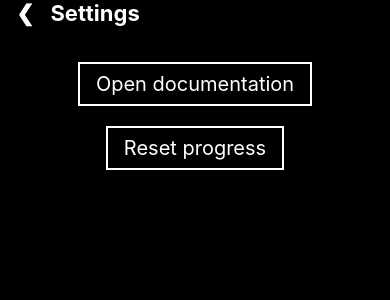
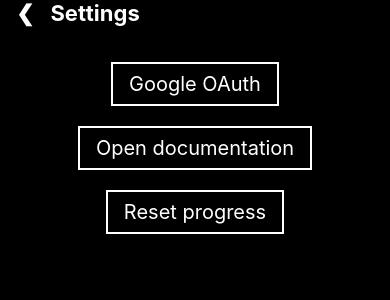
Before and after one commit to Dozixary57/mind-hold-mobile-project, a React Native app: screen /ModalSettingsScreen in a window 390 px wide. Shown: the top 300 px of the page. Built offline with nearby package versions, Linux system fonts and the light colour scheme.

Commit message:
Improved adaptive modal settings screen.

```diff
--- a/app.json
+++ b/app.json
@@ -6,6 +6,11 @@
     "orientation": "portrait",
     "icon": "./src/assets/icon.png",
     "userInterfaceStyle": "light",
+    "plugins": [
+      [
+        "@react-native-google-signin/google-signin"
+      ]
+    ],
     "splash": {
       "image": "./src/assets/splash.png",
       "resizeMode": "contain",
--- a/package.json
+++ b/package.json
@@ -10,6 +10,7 @@
   },
   "dependencies": {
     "@react-native-async-storage/async-storage": "^1.23.1",
+    "@react-native-google-signin/google-signin": "^13.1.0",
     "@react-navigation/bottom-tabs": "^6.6.1",
     "@react-navigation/native": "^6.1.18",
     "@react-navigation/native-stack": "^6.11.0",
--- a/src/ModalScreens/ModalSettingsScreen.tsx
+++ b/src/ModalScreens/ModalSettingsScreen.tsx
@@ -3,6 +3,7 @@
 import { useNavigation } from '@react-navigation/native';
 import gStyles from '../styles/styles';
 import { useGlobalValues } from '../contexts/GlobalValuesContext';
+import { ScrollView } from 'react-native-gesture-handler';
 
 const ModalSettingsScreen = () => {
   const { resetAppData } = useGlobalValues();
@@ -33,6 +34,17 @@
         <Text style={gStyles.modalHeaderBar_text}>Settings</Text>
       </TouchableOpacity>
 
+      <ScrollView contentContainerStyle={styles.scrollView}>
+
+        <View>
+          <TouchableOpacity
+            style={styles.button}
+            onPress={() => { }}
+          >
+            <Text style={styles.text}>Google OAuth</Text>
+          </TouchableOpacity>
+        </View>
+
         <TouchableOpacity
           style={styles.button}
           // @ts-expect-error
@@ -47,6 +59,7 @@
         >
           <Text style={styles.text}>Reset progress</Text>
         </TouchableOpacity>
+      </ScrollView>
     </View>
   );
 };
@@ -58,7 +71,14 @@
     justifyContent: 'flex-start',
   },
 
+  scrollView: {
+    flex: 1,
+    alignItems: 'center',
+    // justifyContent: 'flex-start',
+  },
+
   text: {
+    textAlign: 'center',
     color: 'white',
     fontSize: 20,
   },
--- a/src/ServiceAPI.ts
+++ b/src/ServiceAPI.ts
@@ -4,10 +4,7 @@
 
 const ServiceAPI = {
   // AUTHORIZATION
-  signup: async () => {
-    // ...
-  },
-  login: async () => {
+  GoogleAuthorization: async () => {
     // ...
   },
 
--- a/src/contexts/GlobalValuesContext.tsx
+++ b/src/contexts/GlobalValuesContext.tsx
@@ -42,7 +42,8 @@
     maxProblemCreativityParameter: number;
     maxProblemIdeationParameter: number;
     maxProblemWeight: number;
-  }
+  },
+  user_data: any;
 }
 
 interface GlobalValuesProviderProps {
@@ -114,6 +115,7 @@
     maxProblemIdeationParameter: 1,
     maxProblemWeight: 0,
   },
+  user_data: {},
 };
 
 const STORAGE_KEY = 'globalValues';
```
Also changed, not shown: 1 other file (tests, documents, lock files or other folders). Lines whose indentation alone changed are shown as unchanged.
